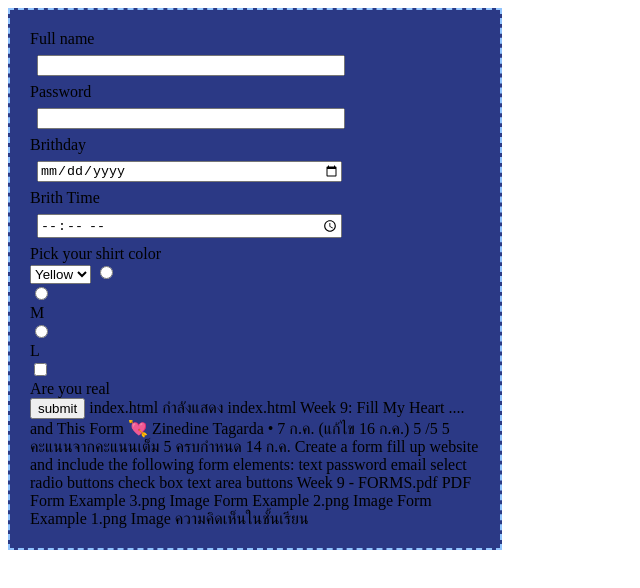
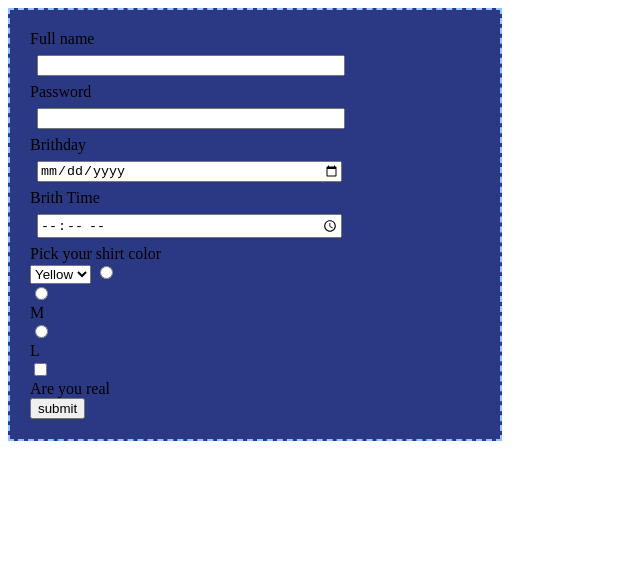
Before and after one commit to winner98zz/9, a plain HTML site: page index.html in a window 1280 px wide. Shown: the whole page, without its empty margins (0-640 px from the left). Drawn offline with Linux system fonts and the light colour scheme.

Commit message:
Update index.html

```diff
--- a/index.html
+++ b/index.html
@@ -42,35 +42,3 @@
         <input type="button" value="submit">
 </body>
 </html>
-index.html
-กำลังแสดง index.html
-Week 9: Fill My Heart .... and This Form 💘
-Zinedine Tagarda
-•
-7 ก.ค. (แก้ไข 16 ก.ค.)
-5
-/5
-5 คะแนนจากคะแนนเต็ม 5
-ครบกำหนด 14 ก.ค.
-Create a form fill up website and include the following form elements:
-text
-password
-email
-select
-radio buttons
-check box
-text area
-buttons
-
-Week 9 - FORMS.pdf
-PDF
-
-Form Example 3.png
-Image
-
-Form Example 2.png
-Image
-
-Form Example 1.png
-Image
-ความคิดเห็นในชั้นเรียน
```
